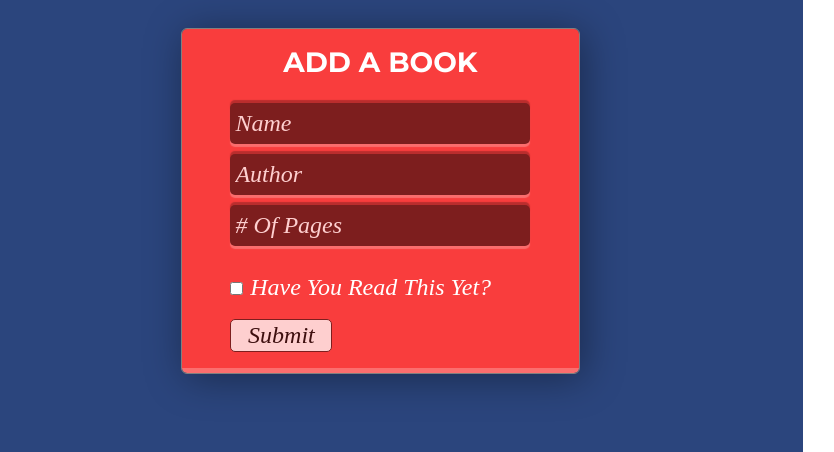
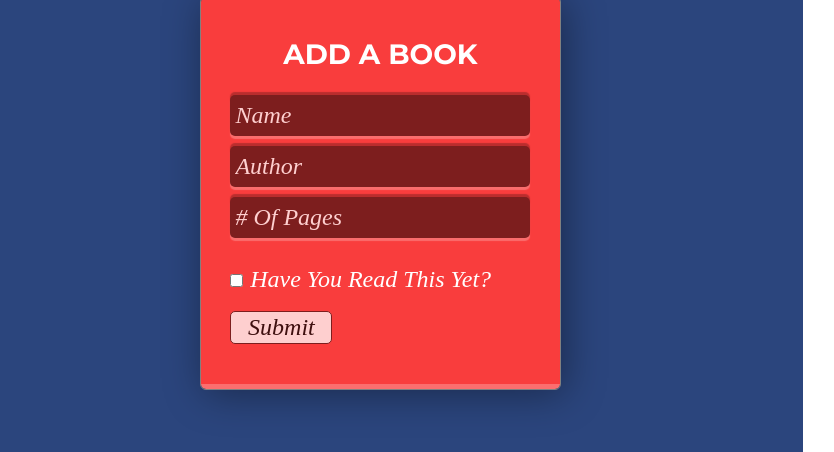
Before and after one commit to tariksouabny/library, a website built with Vite: page main-project/index.html in a window 1280 px wide. Shown: the part 348-800 px from the top of the page, without its empty margins (42-876 px from the left). Built offline with nearby package versions, Linux system fonts and the light colour scheme.

Commit message:
Finish styling for add-a-book

```diff
--- a/main-project/style.css
+++ b/main-project/style.css
@@ -129,12 +129,13 @@ color: var(--secondary-clr-l3);
   justify-content: space-evenly;
   align-items: center;
   min-height: 19em;
-  min-width: 31vw;
+  min-width: 28vw;
 
   box-shadow: 4px 4px 40px rgba(0, 0, 0, 0.4);
 border-radius: 5px;
 border-bottom: 5px solid var(--primary-clr-l1);
-margin-top: 2em;
+  padding-top: 1.5em;
+  padding-bottom: 1.5em;
 }
 
 form {
```
